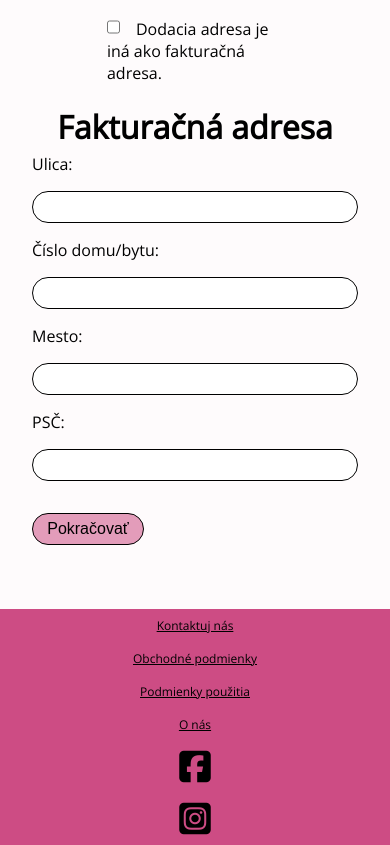
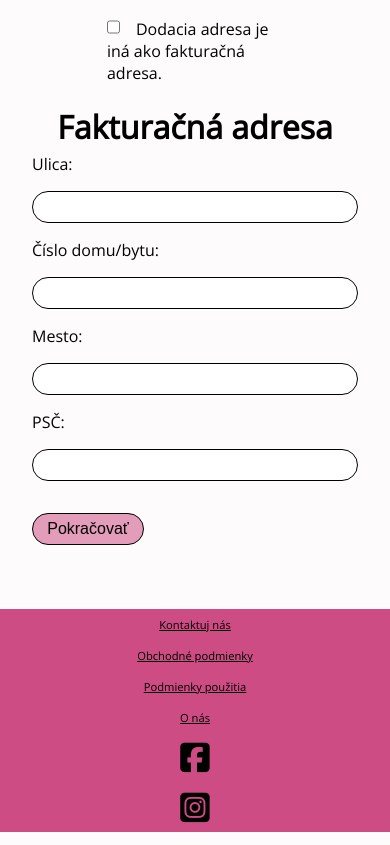
Before and after one commit to MatyasNeilinger/Eddies_Eshop, a plain HTML site: page order_address.html in a window 390 px wide. Shown: the part 710-1555 px from the top of the page. Drawn offline with nearby package versions, Linux system fonts and the light colour scheme.

Commit message:
Footer refactored

```diff
--- a/order_address.html
+++ b/order_address.html
@@ -83,28 +83,18 @@
             </form>
         </main>
         <footer>
-            <span class="footer-item">
-                <a href="contact_us.html">Kontaktuj nás</a>
-            </span>
-    <span class="footer-item">
-                <a href="business_conditions.html">Obchodné podmienky</a>
-            </span>
-    <span class="footer-item">
-                <a href="terms_of_use.html">Podmienky použitia</a>
-            </span>
-    <span class="footer-item">
-                <a href="about_us.html">O nás</a>
-            </span>
-    <span class="footer-item">
-                <a href="https://www.facebook.com/Eddies-104865371873843" target="_blank">
-                    <i class="fab fa-facebook-square fa-3x"></i>
-                </a>
-            </span>
-    <span class="footer-item">
-                <a href="https://www.instagram.com/eddiescuties/?utm_medium=copy_link" target="_blank">
-                    <i class="fab fa-instagram-square fa-3x"></i>
-                </a>
-            </span>
+            <ul id="footer-list">
+                <li><a href="contact_us.html">Kontaktuj nás</a></li>
+                <li><a href="business_conditions.html">Obchodné podmienky</a></li>
+                <li><a href="terms_of_use.html">Podmienky použitia</a></li>
+                <li><a href="about_us.html">O nás</a></li>
+                <li><a href="https://www.facebook.com/Eddies-104865371873843" target="_blank">
+                    <i class="fab fa-facebook-square fa-3x"></i></a>
+                </li>
+                <li><a href="https://www.instagram.com/eddiescuties/?utm_medium=copy_link" target="_blank">
+                    <i class="fab fa-instagram-square fa-3x"></i></a>
+                </li>
+            </ul>
         </footer>
     </body>
 </html>
--- a/stylesheets/header_and_footer.css
+++ b/stylesheets/header_and_footer.css
@@ -68,15 +68,18 @@ header a, footer a {
 
 footer {
     background-color: var(--background-color);
+}
+
+#footer-list {
     display: grid;
     grid-template-columns: repeat(6, 1fr);
     justify-items: center;
     align-items: center;
-    font-size: 0.90rem;
+    font-size: 0.95rem;
 }
 
-.footer-item {
-    padding: 0.5rem;
+#footer-list > li {
+    padding: 0.25rem 0.1rem;
 }
 
 @media (max-width: 992px) {
@@ -103,12 +106,12 @@ footer {
         font-size: 0.8rem;
     }
 
-    .footer-item {
-        padding: 0.5rem 0.1rem;
+    #footer-list {
+        font-size: 0.7rem;
     }
 
-    footer {
-        font-size: 75%;
+    #footer-list > li {
+        padding: 0.5rem 0.25rem;
     }
 }
 
@@ -160,9 +163,9 @@ footer {
         font-size: 1rem;
     }
 
-    footer {
+    #footer-list {
         grid-template-columns: 1fr 1fr;
-        font-size: 75%;
+        font-size: 0.95rem;
     }
 }
 
@@ -182,8 +185,8 @@ footer {
         font-size: 0.7rem;
     }
 
-    footer {
+    #footer-list {
         grid-template-columns: 1fr;
-        font-size: 75%;
+        font-size: 0.7rem;
     }
 }
```
Also changed, not shown: about_us.html (+12 -22 lines), business_conditions.html (+12 -22 lines), contact_us.html (+12 -22 lines), gdpr.html (+12 -22 lines), index.html (+12 -22 lines), order_contact.html (+12 -22 lines), order_payment.html (+12 -22 lines), order_shipping.html (+12 -22 lines), product_detail.html (+12 -22 lines), product_list_page.html (+12 -22 lines), profile_billing.html (+12 -22 lines), profile_contact.html (+12 -22 lines), profile_shipping.html (+12 -22 lines), recover_password.html (+12 -22 lines), 4 more files. Lines whose indentation alone changed are shown as unchanged.
